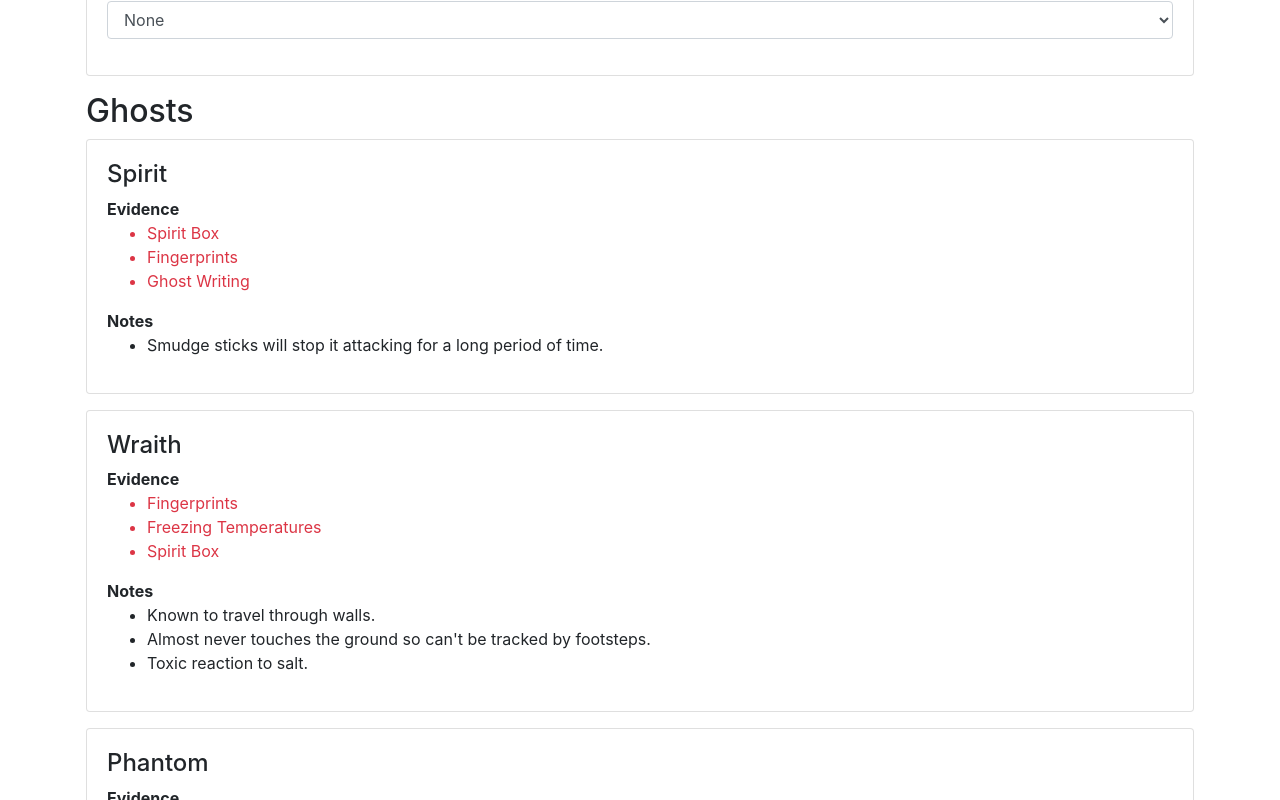
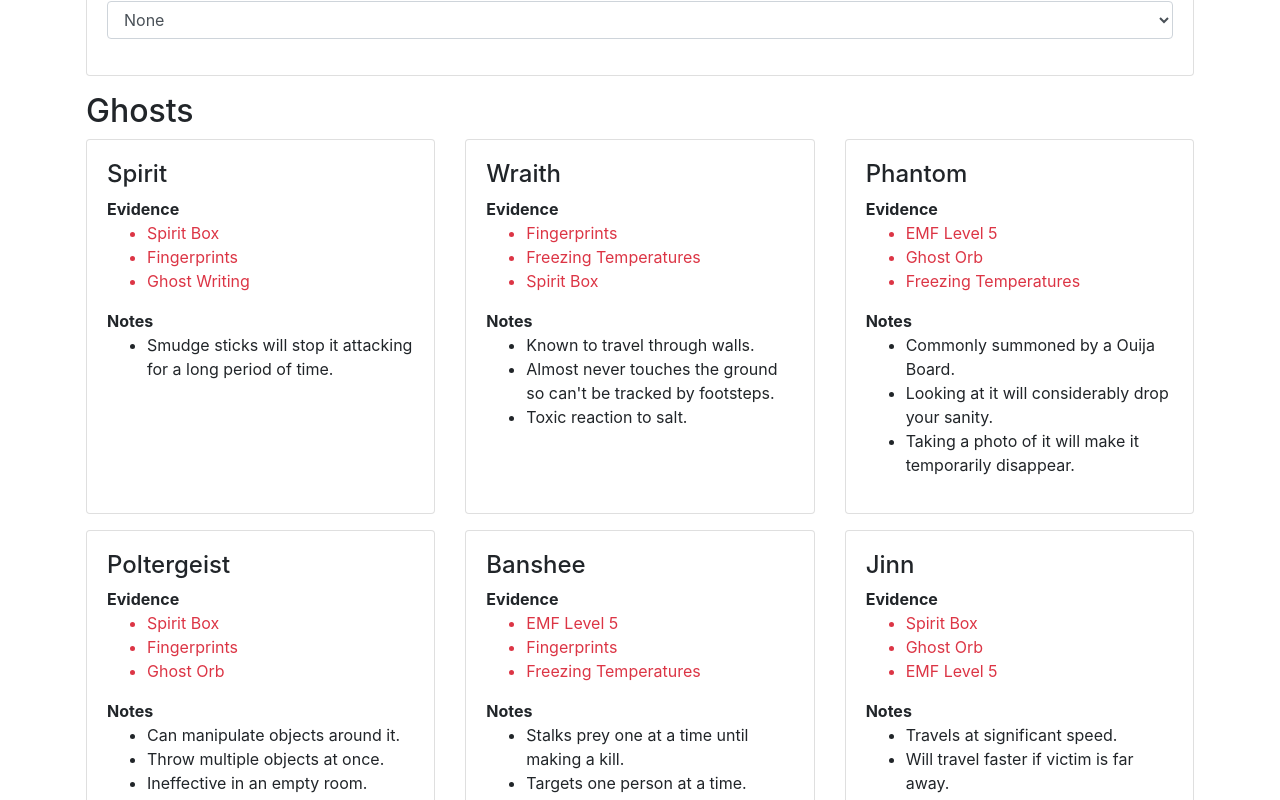
Before and after one commit to jamesfoley/phasmophobia-journal, a React (Create React App) app: page / in a window 1280 px wide. Shown: the part 440-1240 px from the top of the page. Built offline with nearby package versions, Linux system fonts and the light colour scheme.

Commit message:
Align ghosts in grid layout

```diff
--- a/src/App.js
+++ b/src/App.js
@@ -6,6 +6,8 @@ import Navbar from "react-bootstrap/Navbar"
 import Card from "react-bootstrap/Card"
 import Form from "react-bootstrap/Form"
 import {evidence, ghosts} from "./data"
+import Row from "react-bootstrap/Row"
+import Col from "react-bootstrap/Col"
 
 
 const App = () => {
@@ -83,11 +85,13 @@ const App = () => {
       </Card>
 
       <h2 className="mt-3">Ghosts</h2>
+      <Row>
         {ghosts.filter(ghost => {
 
           return selectedEvidence.every(item => ghost.evidence.includes(item))
         }).map(ghost => {
-        return <Card body className="mb-3">
+          return <Col xl={4} lg={6} md={12} className="d-flex">
+            <Card body className="mb-3 w-100">
               <h4>{ghost.name}</h4>
               <p className="mb-0">
                 <strong>Evidence</strong>
@@ -107,7 +111,9 @@ const App = () => {
                 })}
               </ul>
             </Card>
+          </Col>
         })}
+      </Row>
 
     </Container>
   )
```
Lines whose indentation alone changed are shown as unchanged.
